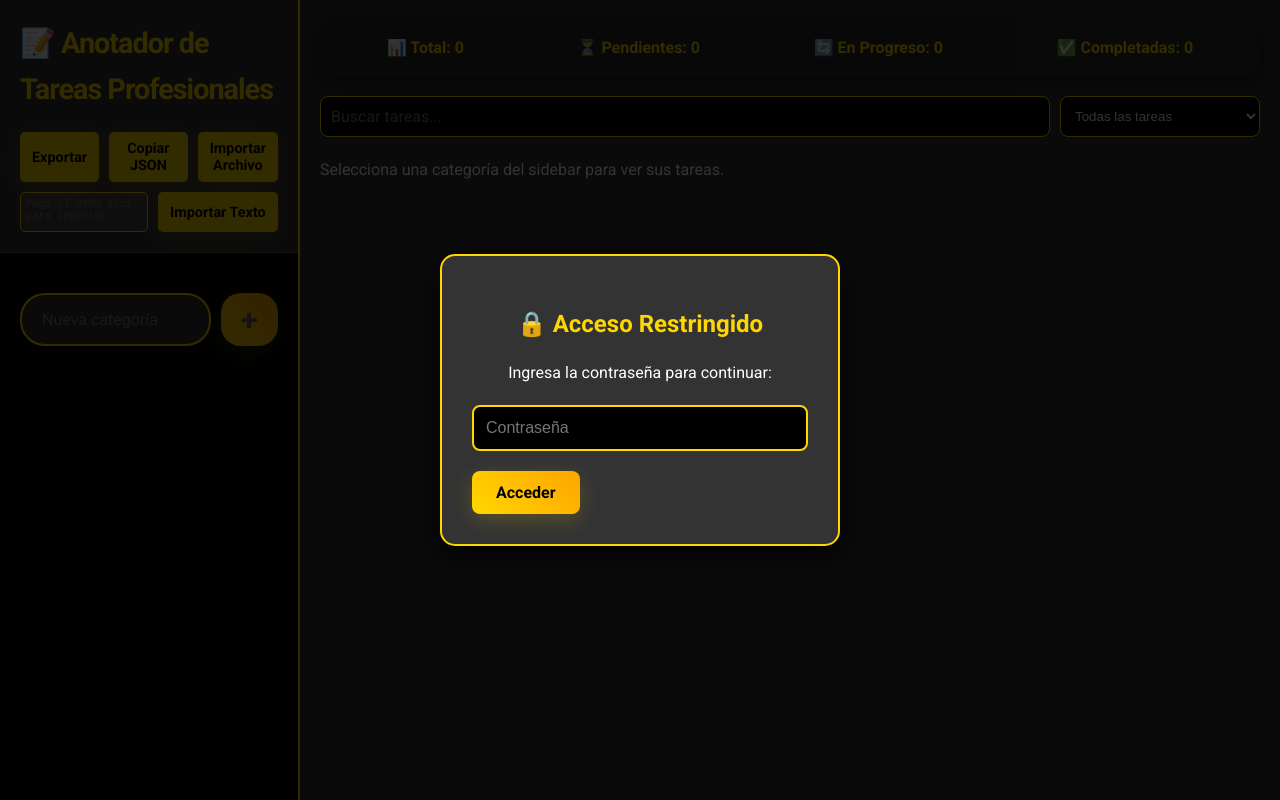
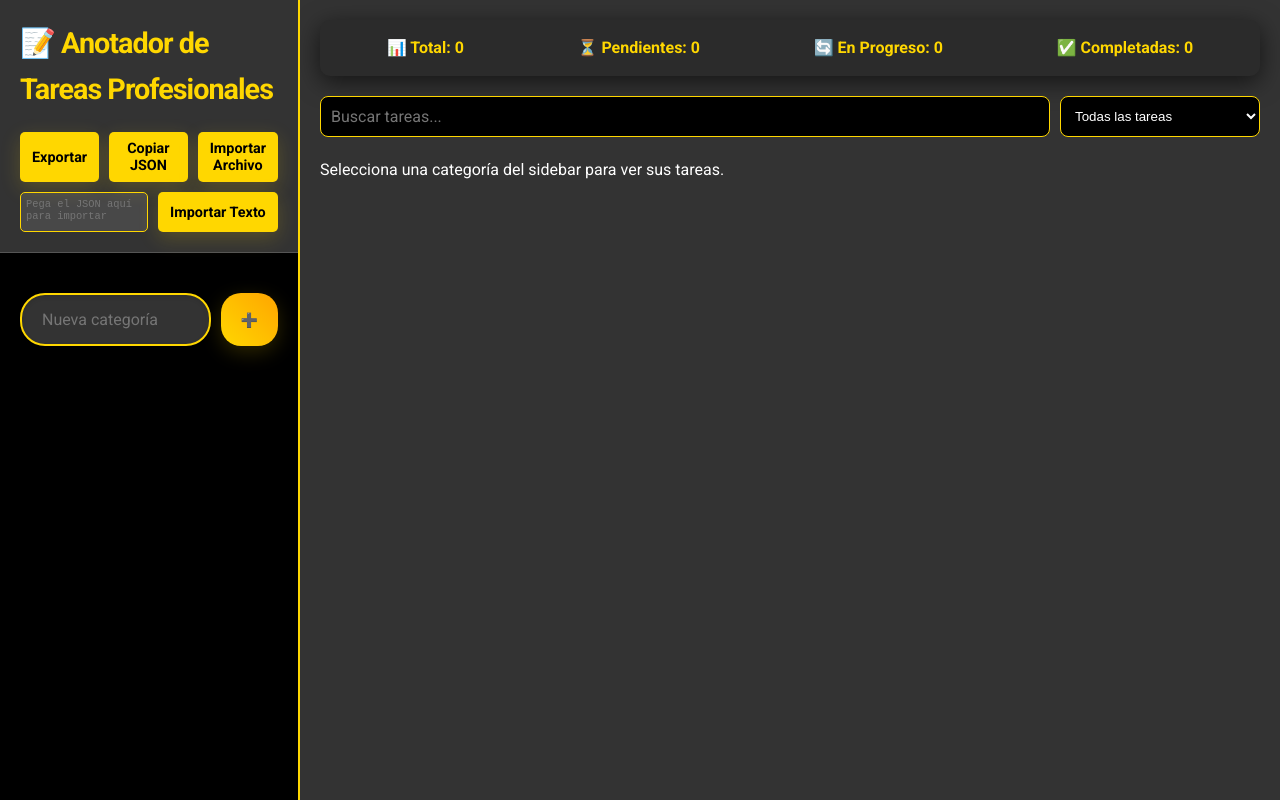
Before and after one commit to gammaautomatizaciones-rc/GAMMANOTES, a plain HTML site: page index.html in a window 1280 px wide. Drawn offline with Linux system fonts and the light colour scheme.

Commit message:
Fix HTML formatting and structure

```diff
--- a/index.html
+++ b/index.html
@@ -52,17 +52,8 @@
         </main>
     </div>
 
-    <!-- Modal de Contraseña -->
-    <div id="password-modal" class="modal">
-        <div class="modal-content">
-            <h2>🔒 Acceso Restringido</h2>
-            <p>Ingresa la contraseña para continuar:</p>
-            <input type="password" id="password-input" placeholder="Contraseña">
-            <button id="password-submit">Acceder</button>
-            <p id="password-error" style="color: red; display: none;">Contraseña incorrecta. Inténtalo de nuevo.</p>
-        </div>
-    </div>
 
     <script src="script.js"></script>
 </body>
+
 </html>
```
